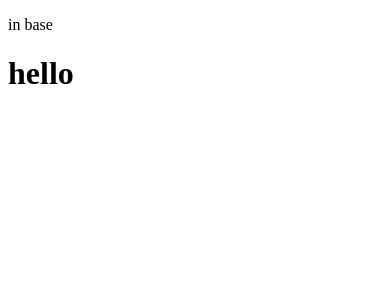
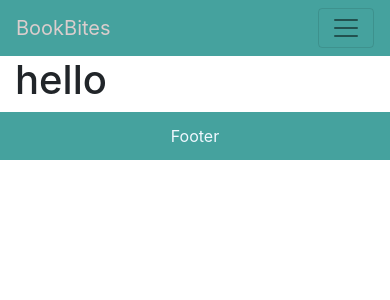
Before and after one commit to alimgee/book-review-milestone-project3, a Flask app: page / in a window 390 px wide. Shown: the top 300 px of the page. Run offline with Flask 2, Linux system fonts and the light colour scheme; data that the repository does not hold is empty; some libraries are stand-ins or nearby versions.

Commit message:
Adding Bootstarp 4 header , nav and footer Changed default colours of Nav Confirming that layout is correct in mobile / desktop

```diff
--- a/static/css/style.css
+++ b/static/css/style.css
@@ -0,0 +1,22 @@
+.footer{
+    line-height: 1rem;
+    font-size: 1rem;
+    text-align: center;
+    background-color: #45a29e;
+    padding: 1rem;
+    color: aliceblue;
+}
+
+/*----------------------nav --------------------*/
+/* change the background color */
+.bg-light {
+    background-color: #45a29e!important;
+
+}
+/* change text color */
+.navbar-light .navbar-brand  {
+    color: rgba(235, 209, 209, 0.9);
+}
+.nav-item{
+    color: rgba(235, 209, 209, 0.9)!important;
+}
--- a/templates/base.html
+++ b/templates/base.html
@@ -1,13 +1,51 @@
 <!DOCTYPE html>
+
 <html lang="en">
 
 <head>
+    <meta charset="UTF-8">
+    <meta name="viewport" content="width=device-width, initial-scale=1.0">
+    <meta http-equiv="X-UA-Compatible" content="ie=edge">
+    <title>Document</title>
+    <link rel="stylesheet" href="https://maxcdn.bootstrapcdn.com/bootstrap/4.1.3/css/bootstrap.min.css">
     <link rel="stylesheet" href="{{url_for('static', filename='css/style.css')}}" type="text/css" />
 </head>
 
 <body>
-   <p>in base</p>
-{% block content%}{% endblock %}
+    <header>
+            <nav class="navbar navbar-expand-lg navbar-light bg-light">
+            <a class="navbar-brand" href="#">BookBites</a>
+            <button class="navbar-toggler" type="button" data-toggle="collapse" data-target="#navbarNavAltMarkup"
+                aria-controls="navbarNavAltMarkup" aria-expanded="false" aria-label="Toggle navigation">
+                <span class="navbar-toggler-icon"></span>
+            </button>
+            <div class="collapse navbar-collapse" id="navbarNavAltMarkup">
+                <div class="navbar-nav ml-auto">
+                    <a class="nav-item nav-link " href="#">login </a>
+                    <a class="nav-item nav-link " href="#">Register</a>
+                </div>
+            </div>
+        </nav>
+    </header>
+
+    <main>
+    <div class="container">
+        <div class="row">
+
+            <div class="col-12">
+
+
+                {% block content%}{% endblock %}
+            </div>
+        </div>
+    </div>
+    </main>
+    <footer class="footer"> Footer
+    </footer>
+
+    <script src="https://code.jquery.com/jquery-3.3.1.slim.min.js "></script>
+    <script src="https://cdnjs.cloudflare.com/ajax/libs/popper.js/1.14.3/umd/popper.min.js "></script>
+    <script src="https://stackpath.bootstrapcdn.com/bootstrap/4.1.3/js/bootstrap.min.js "></script>
 </body>
 
 </html>
```
